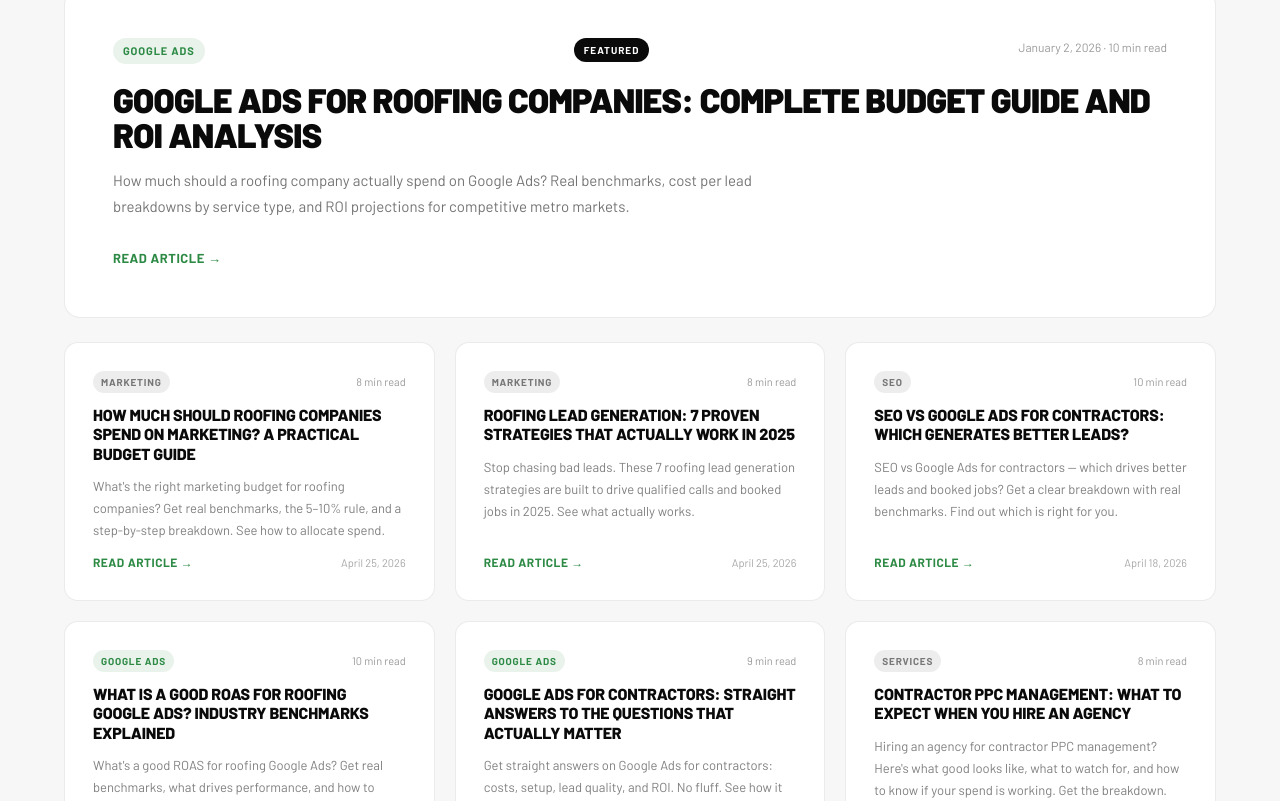
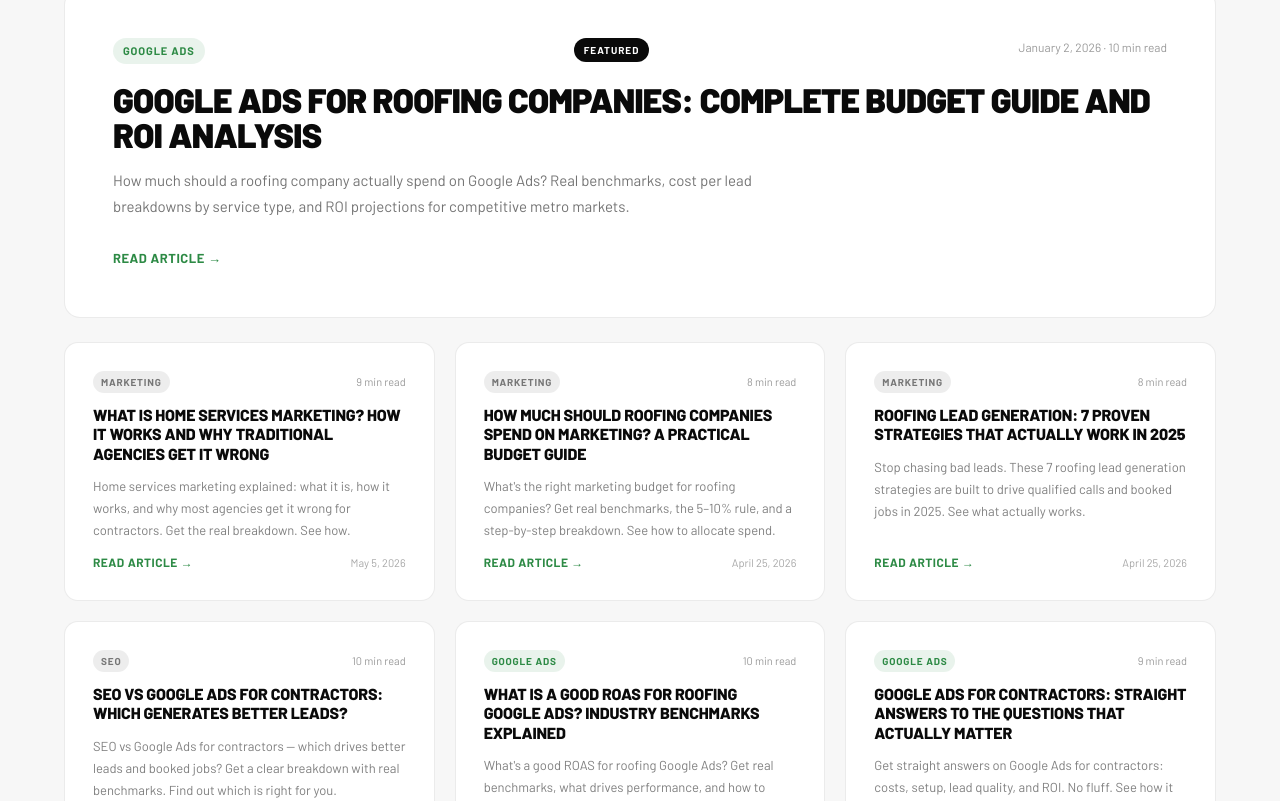
Before and after one commit to webberossi89/thomas-town-digital, a Next.js app: page /blog in a window 1280 px wide. Shown: the part 517-1318 px from the top of the page. Built offline with nearby package versions, Linux system fonts and the light colour scheme.

Commit message:
SEO: add what-is-home-services-marketing to blog listing

```diff
--- a/app/blog/page.tsx
+++ b/app/blog/page.tsx
@@ -18,6 +18,15 @@ const posts = [
       readTime: "10 min read",
       slug: "google-ads-roofing-budget-guide",
     },
+  {
+    category: "Marketing",
+    title: "What Is Home Services Marketing? How It Works and Why Traditional Agencies Get It Wrong",
+    summary: "Home services marketing explained: what it is, how it works, and why most agencies get it wrong for contractors. Get the real breakdown. See how.",
+    date: "May 5, 2026",
+    dateISO: "2026-05-05",
+    readTime: "9 min read",
+    slug: "what-is-home-services-marketing",
+  },
   {
     category: "Marketing",
     title: "How Much Should Roofing Companies Spend on Marketing? A Practical Budget Guide",
```
